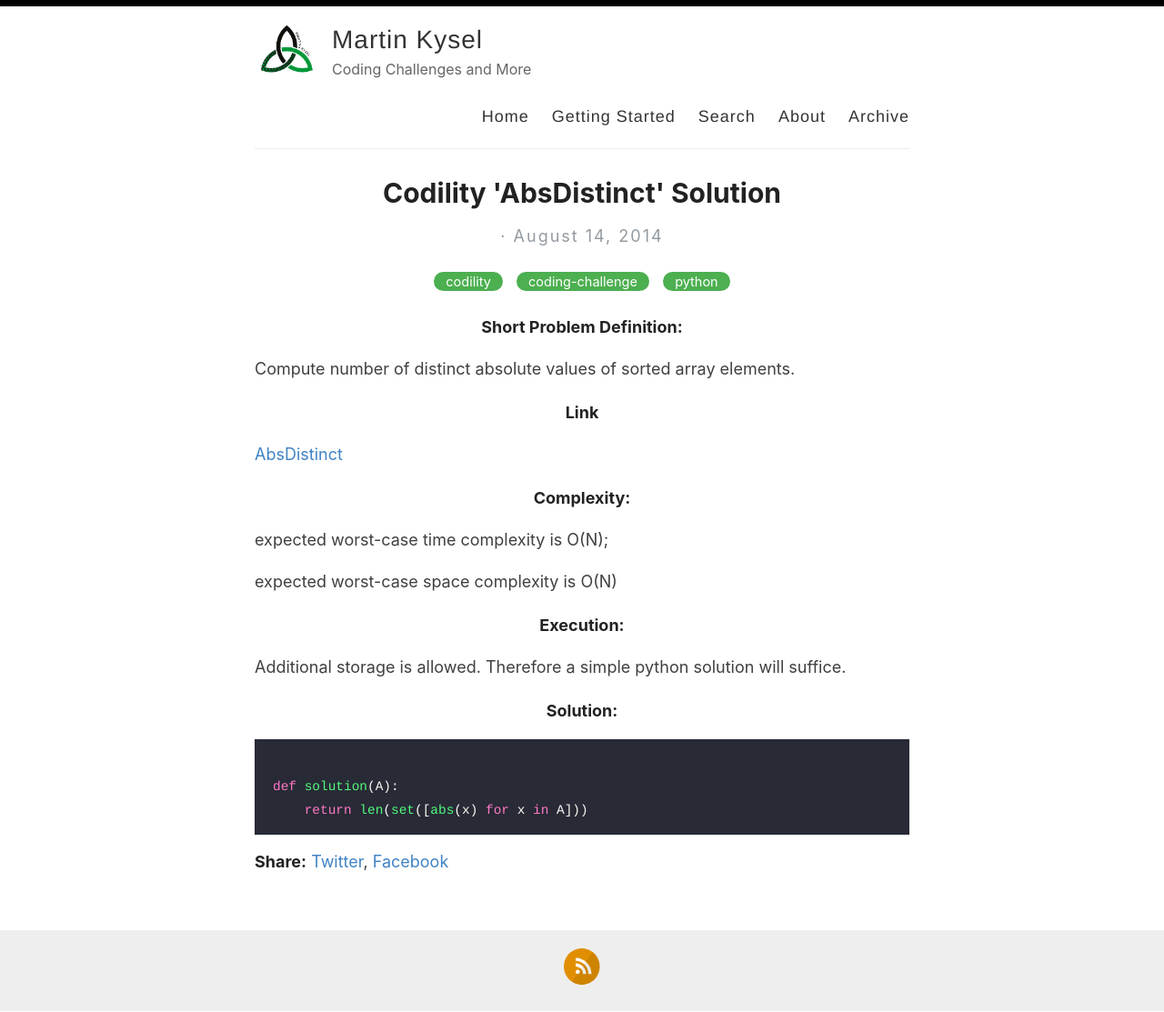
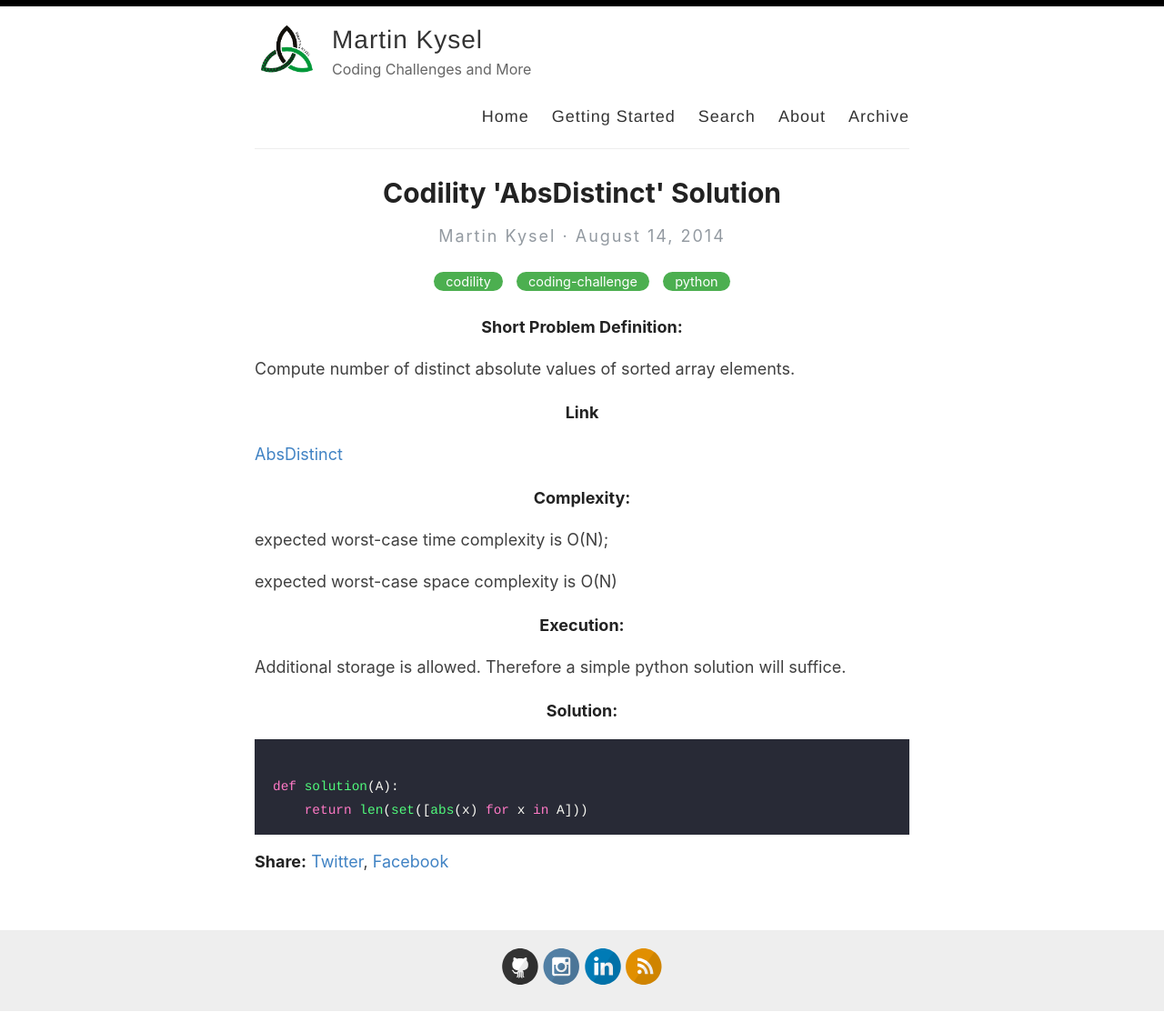
Before and after one commit to mkysel/mkysel.github.io, a Jekyll site: the page built from _posts/2014-08-14-codility-absdistinct-solution.md, in a window 1280 px wide. Shown: the whole page at 91% size. Built offline with Jekyll 4.4.1, drawn with Linux system fonts in a browser that asks for light colours; our own code applies the rules of GitHub Pages for plain Markdown files; comment, search, counter and statistics services are not loaded.

Commit message:
more goodie configs

```diff
--- a/_config.yml
+++ b/_config.yml
@@ -6,7 +6,7 @@
 name: Martin Kysel
 
 # Name of the author
-author:
+author: Martin Kysel
 
 # Short bio or description (displayed in the header)
 description: Coding Challenges and More
@@ -24,9 +24,9 @@ footer-links:
   email:
   facebook:
   flickr:
-  github:
-  instagram:
-  linkedin:
+  github: mkysel
+  instagram: kysel.martin
+  linkedin: martinkysel
   pinterest:
   rss: rss
   twitter:
@@ -38,18 +38,18 @@ footer-links:
 
 # Enter your Disqus shortname (not your username) to enable commenting on posts
 # You can find your shortname on the Settings page of your Disqus account
-disqus:
+disqus: codemadehuman
 
 # Enter your Google Analytics web tracking code (e.g. UA-2110908-2) to activate tracking
-google_analytics:
+google_analytics: UA-42302699-1
 
 # For newer "GA4" analytics, use the following instead of the "UA" entry above
 #google_analytics_ga4: G-GABC1DEFG
 
 # Your website URL (e.g. http://amitmerchant1990.github.io or http://www.amitmerchant.com)
 # Used for Sitemap.xml and your RSS feed
-url: http://www.amitmerchant.com/reverie
-enforce_ssl: https://www.amitmerchant.com/reverie
+url: http://www.martinkysel.com
+enforce_ssl: https://www.martinkysel.com
 
 # If you're hosting your site at a Project repository on GitHub pages
 # (http://yourusername.github.io/repository-name)
```
